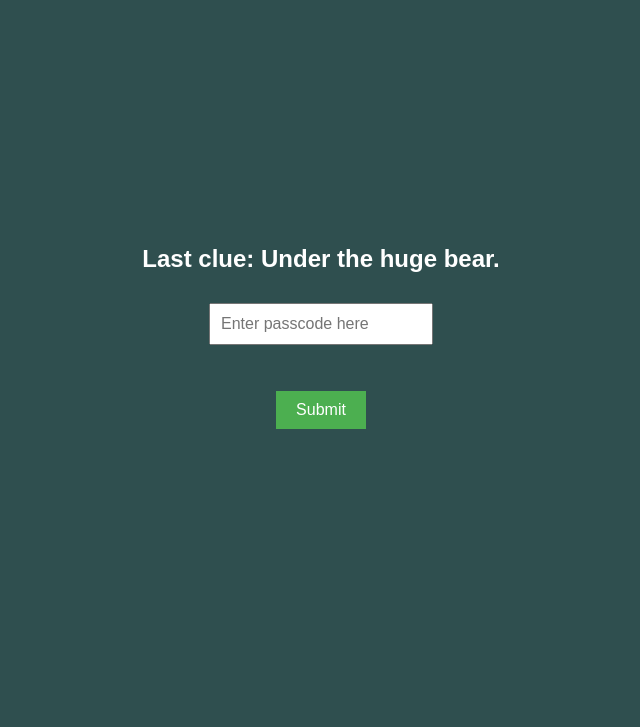
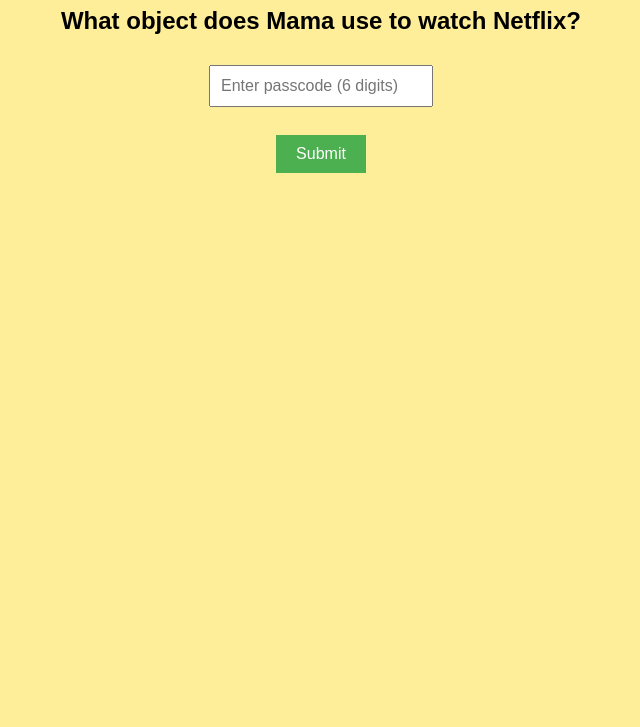
Before and after one commit to BulbaDot/BulbaDot.github.io, a plain HTML site: page index.html in a window 1280 px wide. Shown: the part 73-800 px from the top of the page, without its empty margins (319-959 px from the left). Drawn offline with Linux system fonts and the light colour scheme.

Commit message:
Update index.html first

```diff
--- a/index.html
+++ b/index.html
@@ -94,12 +94,16 @@
     </div>
 
     <script>
-        // Ensure script runs only after the page has fully loaded
     document.addEventListener("DOMContentLoaded", function () {
+        // Hide all pages first
+        document.querySelectorAll('.page').forEach(page => {
+            page.style.display = "none";
+        });
+
+        // Show only Page 1
         document.getElementById("page1").style.display = "block";
     });
 
-        // Function to navigate between pages
     function goToPage(currentPage, nextPage, correctValue, inputId) {
         const userInput = document.getElementById(inputId).value.toLowerCase();
         if (userInput === correctValue) {
@@ -131,5 +135,6 @@
     }
 </script>
 
+
 </body>
 </html>
```
Lines whose indentation alone changed are shown as unchanged.
